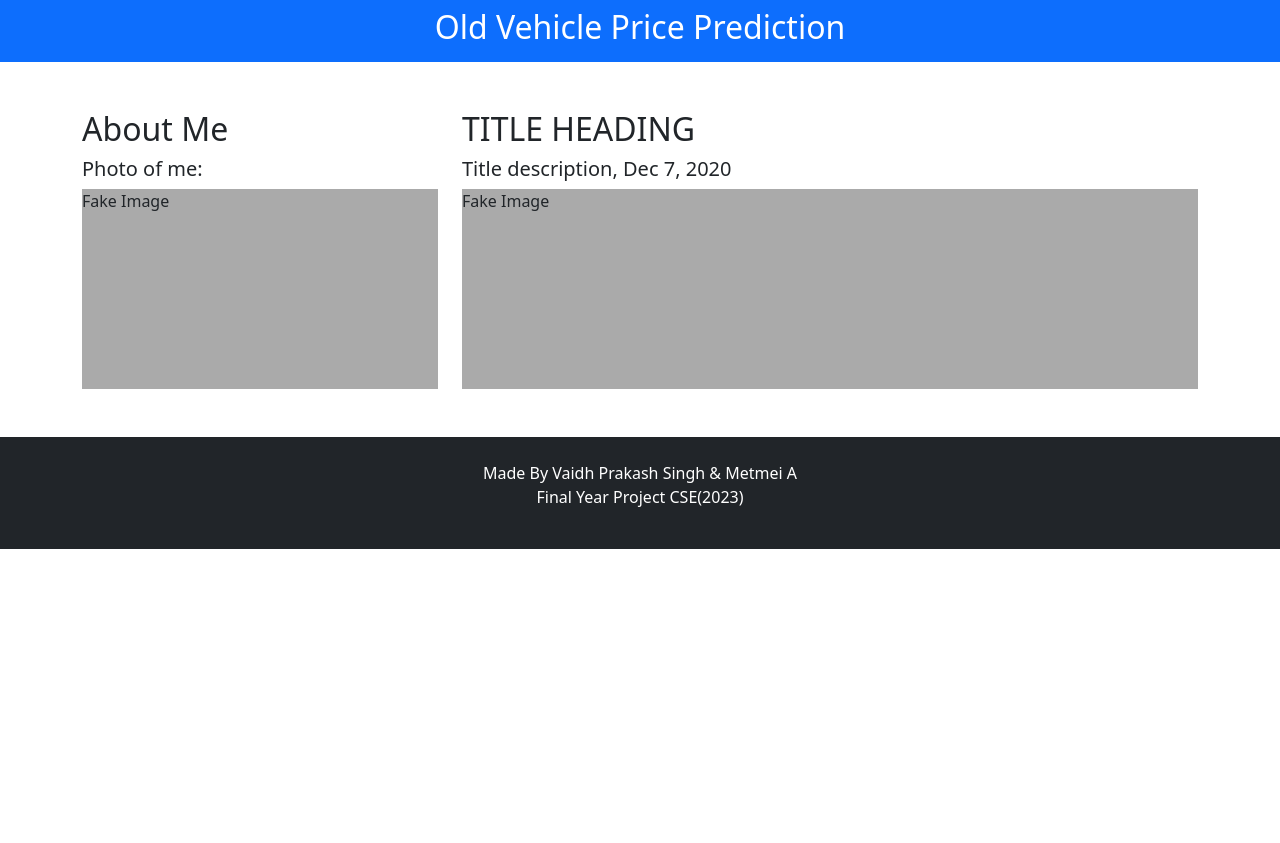
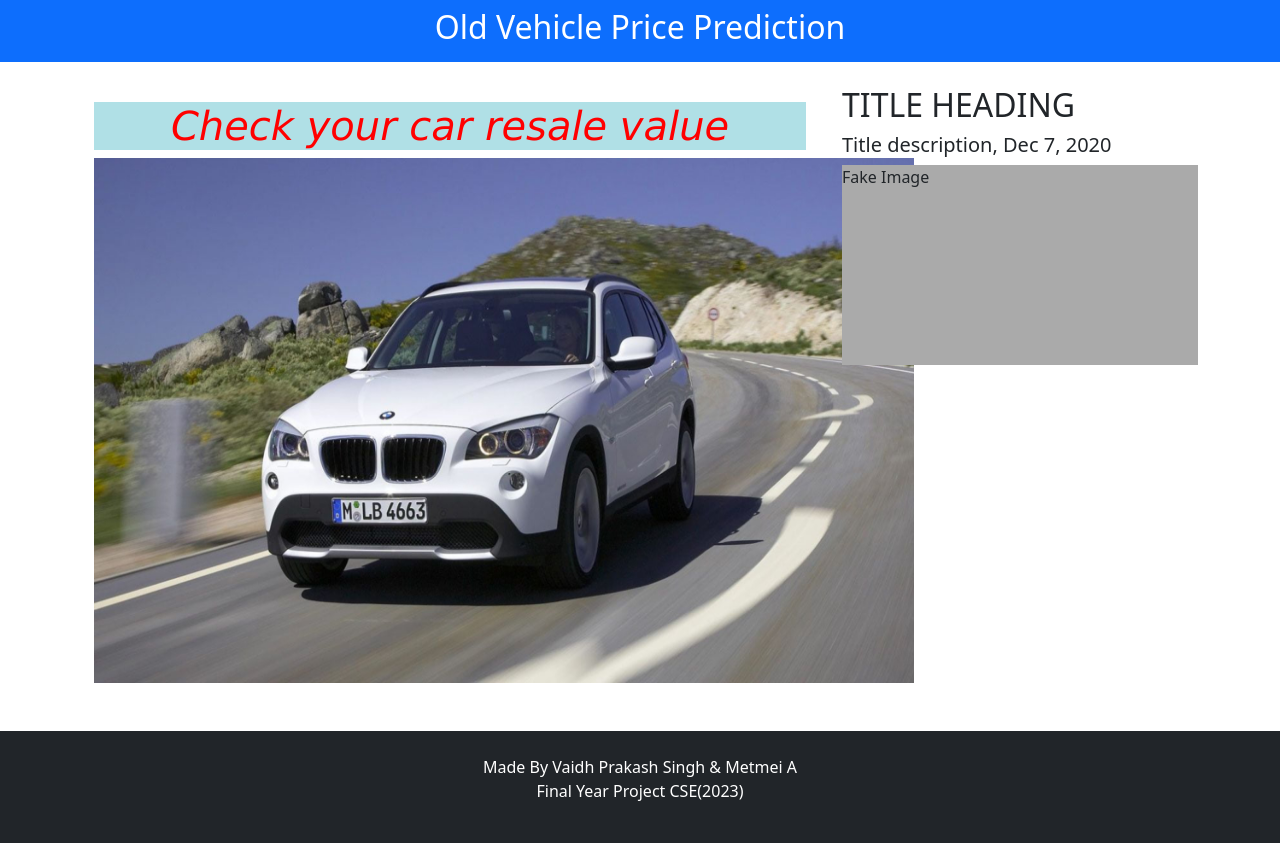
Before and after one commit to Vaidh216/Old_vehicle_price, a Flask app: page / in a window 1280 px wide. Before the commit the page ends 549 px from the top, so only its background shows below. Run offline with Flask 3, Linux system fonts and the light colour scheme.

Commit message:
added image now need to add form to the website

```diff
--- a/templates/home.html
+++ b/templates/home.html
@@ -5,16 +5,16 @@
 {% block content %}
 
 
-<div class="container mt-5">
+
+<div class="container mt-4">
     <div class="row">
+      <div class="col-sm-8">
+        <div class="container mt-3">
+        <h1 style="font-family:verdana; color:red;background-color:powderblue; text-align: center;"><i>Check your car resale value</i></h1>
+        <img src="static\images\car_1.jpg" alt="Trulli" width="820" height="525">
+        </div>
+      </div>
       <div class="col-sm-4">
-        <h2>About Me</h2>
-        <h5>Photo of me:</h5>
-        <div class="fakeimg">Fake Image</div>
-
-        <hr class="d-sm-none">
-      </div>
-      <div class="col-sm-8">
         <h2>TITLE HEADING</h2>
         <h5>Title description, Dec 7, 2020</h5>
         <div class="fakeimg">Fake Image</div>
```
Also changed, not shown: static/images/car_1.jpg (added).
